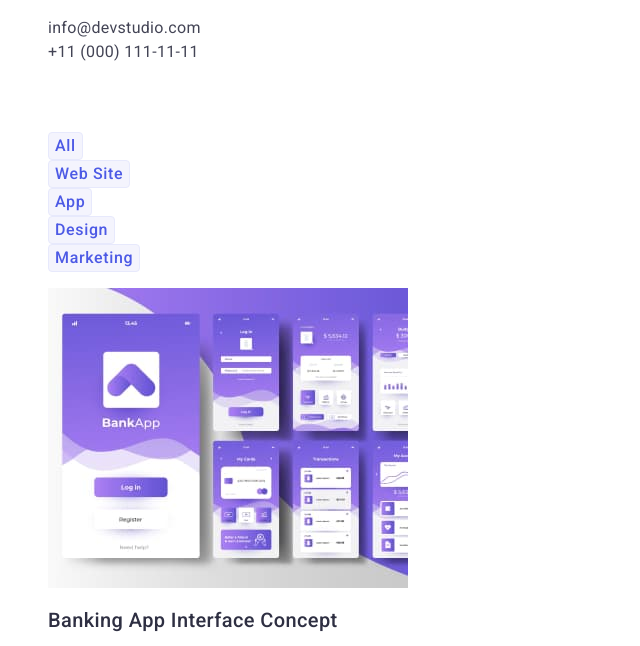
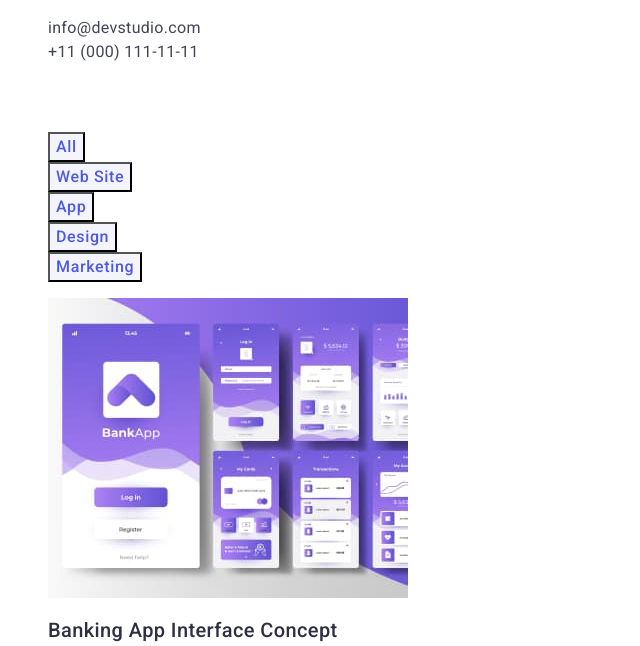
Before and after one commit to dmelnykova/goit-markup-hw-02, a plain HTML site: page portfolio.html in a window 1280 px wide. Shown: the part 117-763 px from the top of the page, without its empty margins (0-640 px from the left). Drawn offline with Linux system fonts and the light colour scheme.

Commit message:
styles-css

```diff
--- a/css/styles.css
+++ b/css/styles.css
@@ -31,28 +31,22 @@ body {
     font-size: 16px;
     line-height: 1.5;
     letter-spacing: 0.04em;
-    border-radius: 4px;
     cursor: pointer;
 }
 
 .hero-btn {
     color: var(--backgrond-color-light);
     background-color: var(--primary-brand-color);
-    box-shadow: var(--title-background-color-dark);
 }
 
 .hero-btn:hover, .hero-btn:focus, .portfolio-filters-btn:hover, .portfolio-filters-btn:focus {
     background-color: var(--pressed-state-color);
-    box-shadow: var(--title-background-color-dark);
 }
 
 .portfolio-filters-btn {
-    display: flex;
-    align-items: center;
     text-align: center;
     color: var(--primary-brand-color);
     background: var(--background-color-team);
-    border: 1px solid var(--color-accent);
 }
 
 .portfolio-filters-btn:hover,
```
